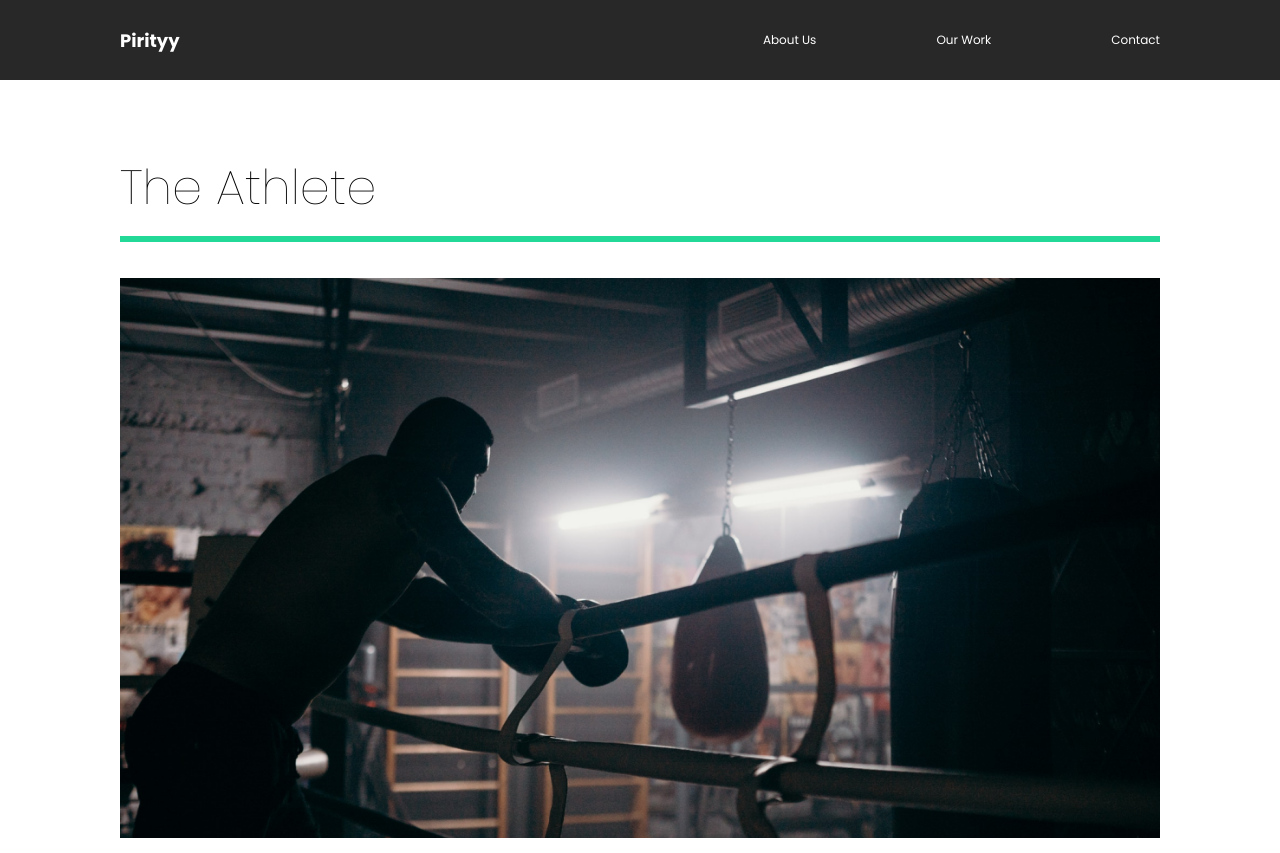
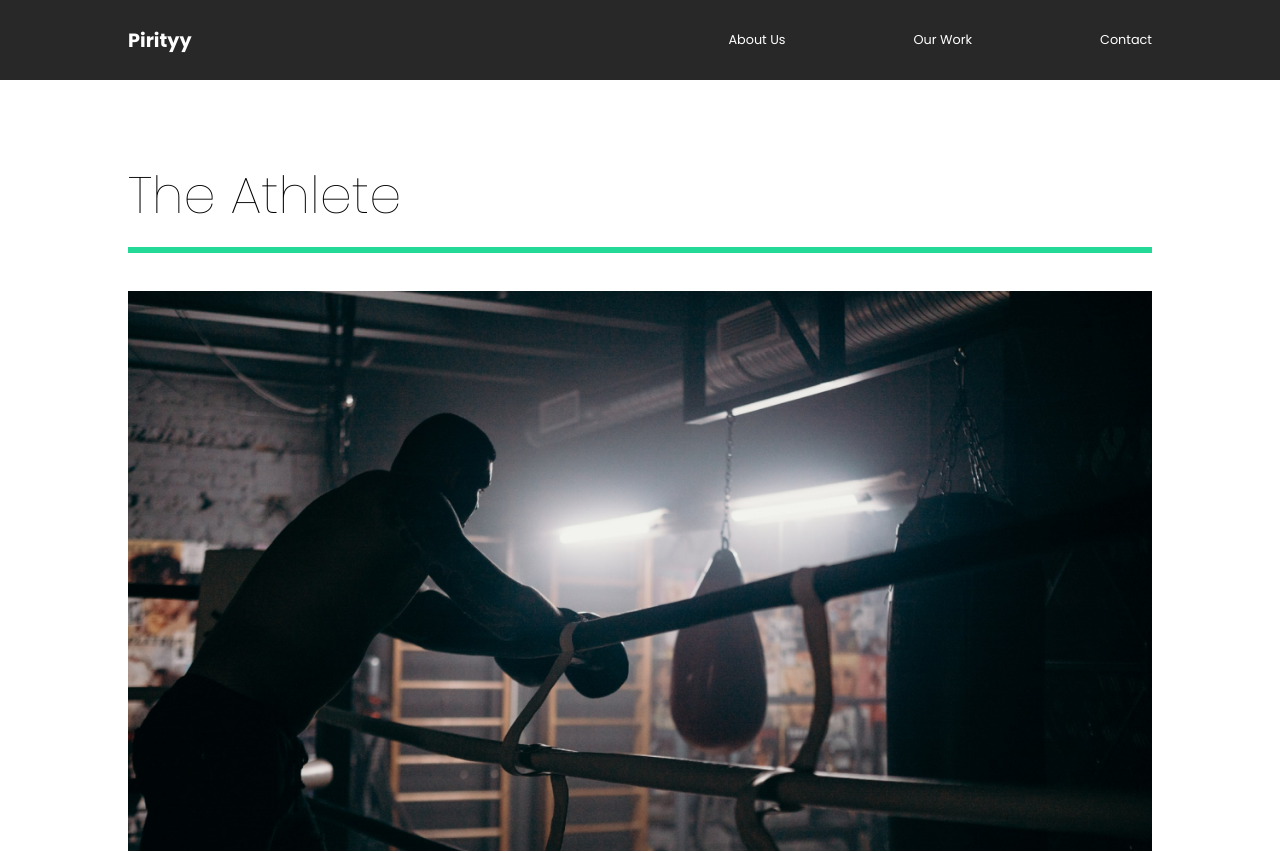
Before and after one commit to bishwaskharel/myportfolio, a React (Create React App) app: page /work in a window 1280 px wide. Shown: the top 853 px of the page. Built offline with nearby package versions, Linux system fonts and the light colour scheme.

Commit message:
Fixing Small Issues

```diff
--- a/src/animation.js
+++ b/src/animation.js
@@ -87,7 +87,7 @@
   // },
   hidden: {
     opacity: 0,
-    scale: 1.1,
+    scale: 1.2,
     transition: {
       ease: "easeOut",
       duration: 0.75,
--- a/src/components/GlobalStyle.js
+++ b/src/components/GlobalStyle.js
@@ -9,12 +9,14 @@
 }
 
 html{
-    font-size: 75%;
+    font-size: 80%;
+
 }
 
 body{
     background-color: #1b1b1b;
     font-family: "Poppins", sans-serif;
+    overflow-x: hidden;
 
 }
 
--- a/src/components/Nav.js
+++ b/src/components/Nav.js
@@ -32,6 +32,9 @@
   margin: auto;
   padding: 1rem 10rem;
   background: #282828;
+  position: sticky;
+  top: 0;
+  z-index: 10;
   ul {
     display: flex;
   }
--- /dev/null
+++ b/src/components/ScrollTop.js
@@ -0,0 +1,15 @@
+import { useEffect } from "react";
+import { useLocation } from "react-router";
+
+const ScrollTop = () => {
+  const { pathname } = useLocation();
+  useEffect(() => {
+    window.scroll({
+      top: 0,
+      left: 0,
+    });
+  }, [pathname]);
+  return null;
+};
+
+export default ScrollTop;
--- a/src/pages/AboutUs.js
+++ b/src/pages/AboutUs.js
@@ -6,6 +6,7 @@
 // Framer Motion
 import { motion } from "framer-motion";
 import { pageAnimation } from "../animation";
+import ScrollTop from "../components/ScrollTop";
 
 const AboutUs = () => {
   return (
@@ -18,6 +19,7 @@
       <AboutSection />
       <ServicesSection />
       <FaqSection />
+      <ScrollTop />
     </motion.div>
   );
 };
--- a/src/pages/ContactUs.js
+++ b/src/pages/ContactUs.js
@@ -3,6 +3,7 @@
 import { motion } from "framer-motion";
 import { pageAnimation, titleAnim } from "../animation";
 import styled from "styled-components";
+import ScrollTop from "../components/ScrollTop";
 
 const ContactUs = () => {
   return (
@@ -38,6 +39,7 @@
           </Social>
         </Hide>
       </div>
+      <ScrollTop />
     </ContactStyle>
   );
 };
--- a/src/pages/MovieDetail.js
+++ b/src/pages/MovieDetail.js
@@ -5,6 +5,7 @@
 // Framer Motion
 import { motion } from "framer-motion";
 import { pageAnimation } from "../animation";
+import ScrollTop from "../components/ScrollTop";
 
 const MovieDetail = () => {
   const history = useHistory();
@@ -39,6 +40,7 @@
           <ImageDisplay>
             <img src={movie.secondaryImg} alt="movie" />
           </ImageDisplay>
+          <ScrollTop />
         </Details>
       )}
     </>
--- a/src/pages/OurWork.js
+++ b/src/pages/OurWork.js
@@ -21,6 +21,7 @@
 // Styles
 
 import { useScroll } from "../components/useScroll";
+import ScrollTop from "../components/ScrollTop";
 
 const OurWork = () => {
   const [element, controls] = useScroll();
@@ -62,6 +63,7 @@
           <img variants={photoAnim} src={goodtimes} alt="goodtimes" />
         </Link>
       </Movie>
+      <ScrollTop />
     </Work>
   );
 };
```
